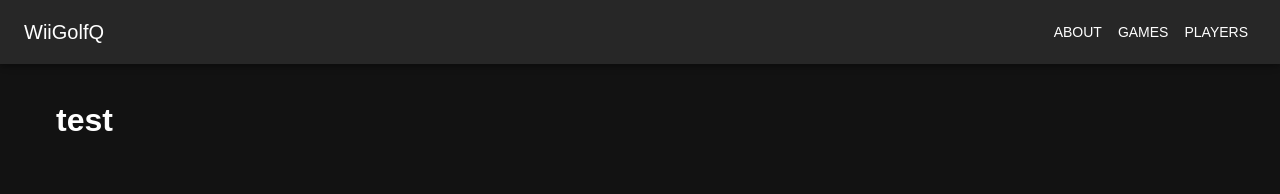
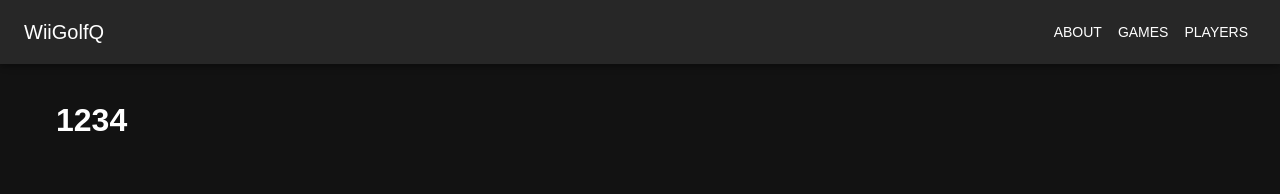
Before and after one commit to WiiGolfQ/website, a Next.js app: page /player in a window 1280 px wide. Shown: the top 194 px of the page. Built offline with nearby package versions, Linux system fonts and the light colour scheme; a web font is replaced by a local one.

Commit message:
as a test to make sure its updating

```diff
--- a/src/app/player/page.tsx
+++ b/src/app/player/page.tsx
@@ -1,5 +1,5 @@
 const PlayerHomePage = () => {
-    return <h1>test</h1>;
+    return <h1>1234</h1>;
 };
 
 export default PlayerHomePage;
```
